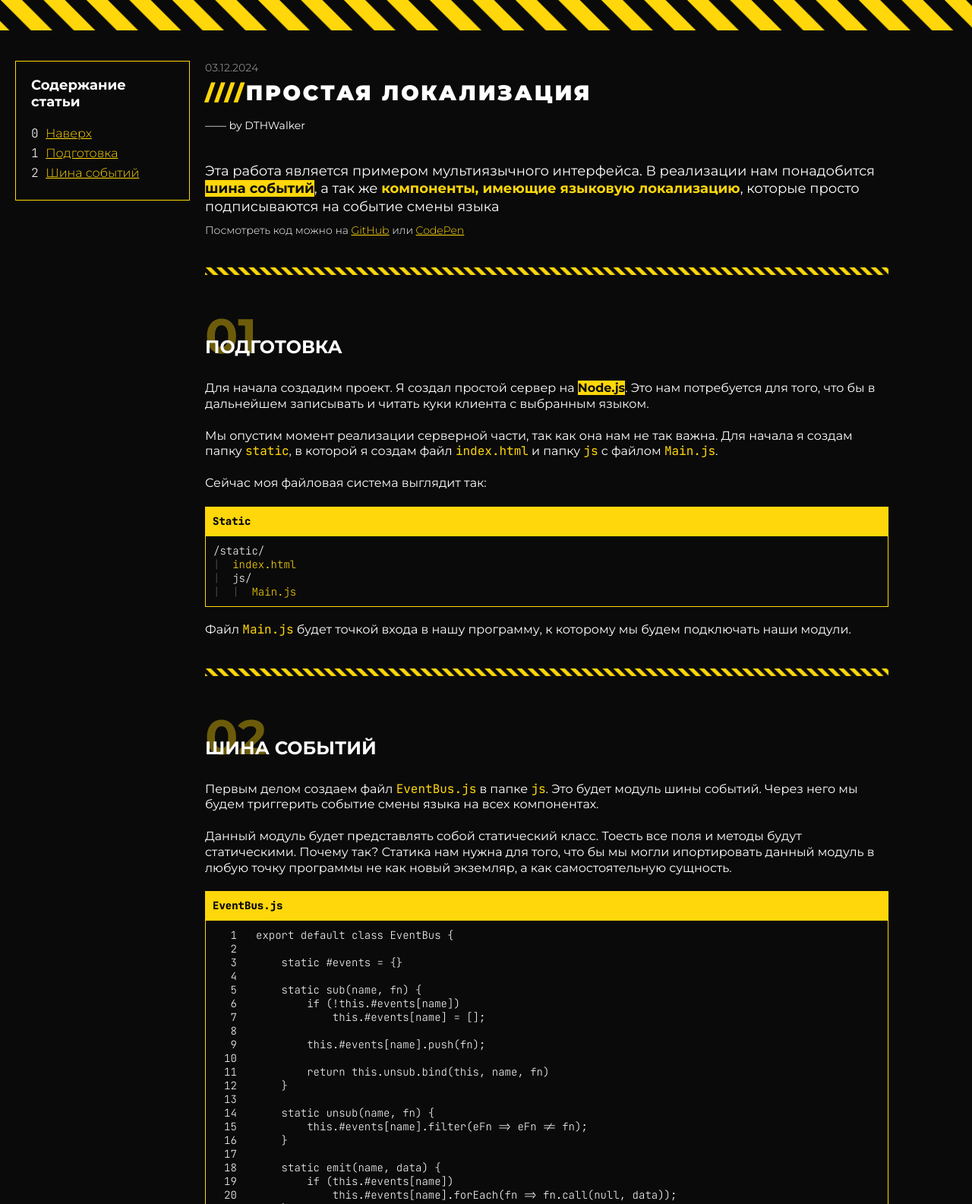
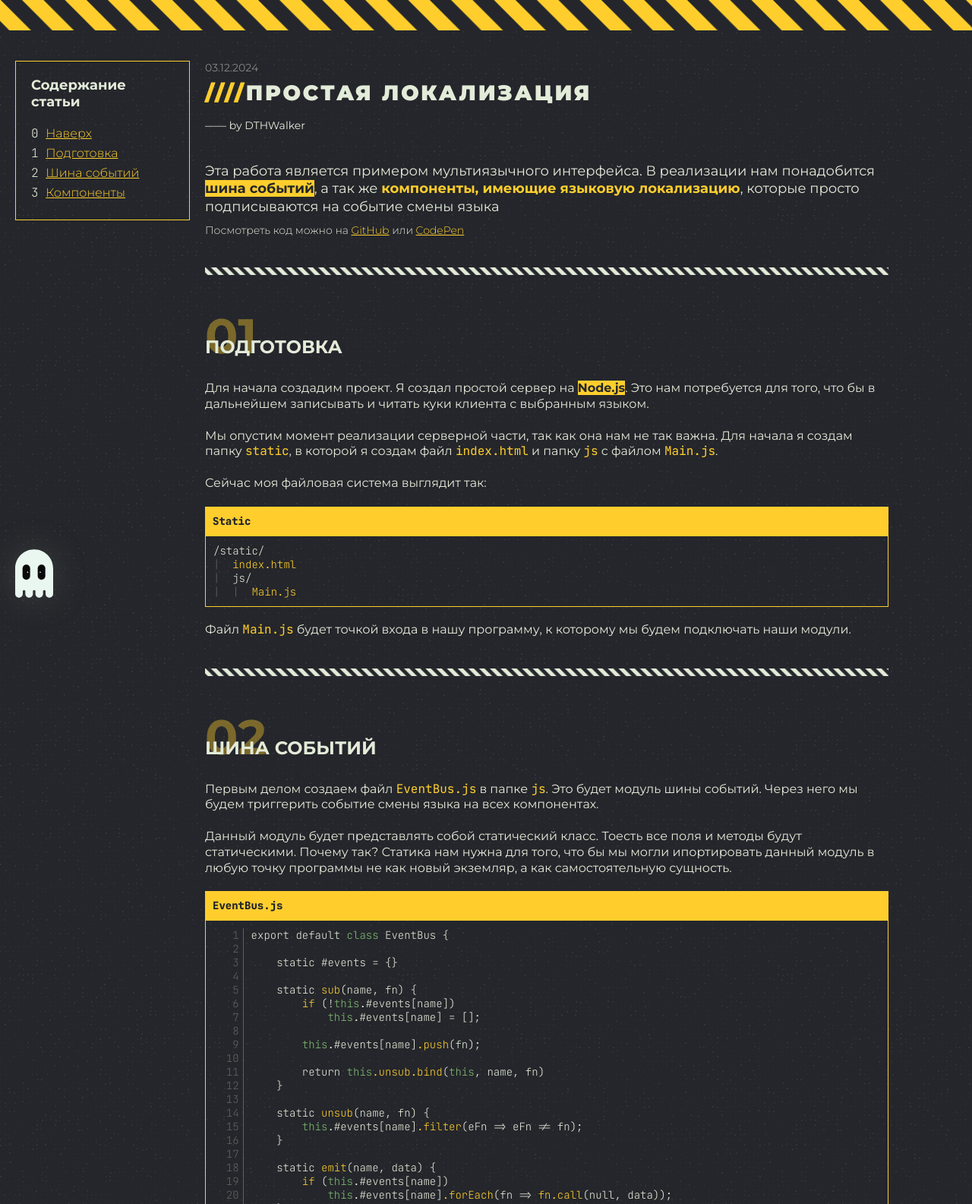
Before and after one commit to Dthwalker/OOP-model-of-changing-localization, a website with bundled scripts: page static/index.html in a window 1280 px wide. Shown: the top 1585 px of the page at 76% size. Built offline with nearby package versions, Linux system fonts and the light colour scheme.

Commit message:
Syntax highlighting and style

```diff
--- a/static/index.html
+++ b/static/index.html
@@ -13,6 +13,16 @@
 </head>
 <body>
 
+<div class="logo">
+    <svg width="300" height="380" viewBox="0 0 300 380" fill="none" xmlns="http://www.w3.org/2000/svg">
+        <path d="M0 150C0 67.1573 67.1573 0 150 0V0C232.843 0 300 67.1573 300 150V350C300 366.569 286.569 380 270 380V380C253.431 380 240 366.569 240 350V330C240 324.477 235.523 320 230 320V320C224.477 320 220 324.477 220 330V350C220 366.569 206.569 380 190 380V380C173.431 380 160 366.569 160 350V330C160 324.477 155.523 320 150 320V320C144.477 320 140 324.477 140 330V350C140 366.569 126.569 380 110 380V380C93.4315 380 80 366.569 80 350V330C80 324.477 75.5228 320 70 320V320C64.4772 320 60 324.477 60 330V350C60 366.569 46.5685 380 30 380V380C13.4315 380 0 366.569 0 350V150Z" fill="#EAF7F0"/>
+        <rect x="58" y="120" width="60" height="120" rx="30" fill="#0A0A0A"/>
+        <rect x="178" y="120" width="60" height="120" rx="30" fill="#0A0A0A"/>
+        <circle cx="98" cy="180" r="5" fill="white"/>
+        <circle cx="198" cy="180" r="5" fill="white"/>
+    </svg>
+</div>
+
 <div class="main">
     <div class="header wt-20 vs-40"></div>
 
@@ -23,6 +33,7 @@
                 <div><a href="#top">Наверх</a></div>
                 <div><a href="#p1">Подготовка</a></div>
                 <div><a href="#p2">Шина событий</a></div>
+                <div><a href="#p3">Компоненты</a></div>
             </div>
         </div>
     </div>
@@ -106,12 +117,22 @@ export default class EventBus {
 }</div>
             </div>
 
-            <p>Если вы вдруг не знакомы с данным паттерном, то вкрацие расскажу.
+            <p class="mb-40">Если вы вдруг не знакомы с данным паттерном, то я быстро расскажу.
                 Все подписки на события происходят через данный класс.
                 Если в классе уже существует ивент, на который мы хотим подписаться, то мы подписываемся, а если нет, то создаем и подписываемся.
+                Когда срабатывает ивент, выполняются все колбэки, подписанные на данное событие.
                 Таким образом можно более удобно и эффективно заниматся менеджментом событий и подписок на них.
                 <br><br>
                 Мы вернемся к этому классу позже. Сейчас нам нужно создать компоненты с локализациями.
+            </p>
+            <div class="wt-5 vs-10"></div>
+        </div>
+
+
+        <div id="p3" class="mb-80">
+            <h2><span class="accent">03</span><span>Компоненты с локализацией</span></h2>
+            <p class="mb-20">
+
             </p>
         </div>
 
--- a/static/js/Visual.js
+++ b/static/js/Visual.js
@@ -1,16 +1,25 @@
 import warningTapeGradient from "./WarningTape.js";
 
 export default class Visual {
+
+    colors = {
+        dark   : '#24262b',
+        light  : '#e3ebd9',
+        accent : '#ffce2d',
+        addit1 : '#7fbb70',
+    }
 
     constructor() {
         this.warningDesign();
         this.smoothScroll();
         this.structFormat();
+        this.codeFormat();
     }
 
     warningDesign() {
-        warningTapeGradient(20)(document.querySelectorAll('.wt-20'));
-        warningTapeGradient(5)(document.querySelectorAll('.wt-5'));
+        let [a, b] = ['#24262b00', '#ffce2d'];
+        warningTapeGradient(20, this.colors.dark, this.colors.accent)(document.querySelectorAll('.wt-20'));
+        warningTapeGradient(5, this.colors.dark, this.colors.light)(document.querySelectorAll('.wt-5'));
     }
 
     smoothScroll() {
@@ -38,13 +47,20 @@ export default class Visual {
                 .replaceAll('|', '<span style="opacity: 0.3">|</span>')
                 .trim();
         });
+    }
+
+    codeFormat() {
+        let syntaxAccent = /(\s|\.)\w*(?=\(|\.)|\sif\s/ig;
+        let syntaxWords  = /this|\sclass\s/ig
+
         document.querySelectorAll('.code__code').forEach(e => {
             e.innerHTML = e.innerHTML
                 .trim()
+                .replace(syntaxAccent, (a) => `<span class="accent">${a}</span>`)
+                .replace(syntaxWords, (a) => `<span style="color:${this.colors.addit1}">${a}</span>`)
                 .split('\n')
                 .map(e => `<div>${e}</div>`).join('\n')
-                //.map((e, i) => `<span style="opacity: 0.2">${i + 1}</span>   ${e}`).join('\n');
-        })
+        });
 
     }
 
--- a/static/style.css
+++ b/static/style.css
@@ -1,8 +1,8 @@
 :root {
     /* colors */
-    --c-black: #0A0A0A;
-    --c-white: white;
-    --c-accent: rgb(255, 215, 10);
+    --c-black: #24262b;
+    --c-white: #e3ebd9;
+    --c-accent: #ffce2d;
 
     /* fonts */
     --f-n: Montserrat, sans-serif;
@@ -59,7 +59,10 @@ html, body {
     width: 100%;
     height: 100%;
     margin: 0;
-    background-color: var(--c-black);
+    background:
+        url(./media/grain2.png)
+        var(--c-black);
+    background-size: 500px;
 }
 
 .vs-40 {
@@ -97,6 +100,21 @@ a {
 *::selection {
     background-color: var(--c-accent);
     color: var(--c-black);
+}
+
+.logo {
+    width: 50px;
+    height: 50px;
+    position: fixed;
+    bottom: 20px;
+    left: 20px;
+    display: grid;
+    place-content: center;
+    filter: drop-shadow(0 0 20px rgba(94, 97, 90, 0.425));
+
+    svg {
+        width: 100%;
+    }
 }
 
 .main {
@@ -217,14 +235,19 @@ a {
                 border: 1px solid var(--c-accent);
                 font-weight: 200;
                 counter-reset: line 0;
+
                 div {
                     display: inline-block;
                     &::before {
                         counter-increment: line +1;
-                        content: counter(line)  '   ';
+                        content: counter(line);
                         display: inline-block;
-                        width: 4em;
+                        width: 4ch;
                         text-align: right;
+                        border-right: 1px solid var(--c-white);
+                        padding-right: 5px;
+                        margin-right: 10px;
+                        opacity: 0.3;
                     }
                 }
             }
```
Also changed, not shown: static/media/grain.png (added), static/media/grain2.png (added).
